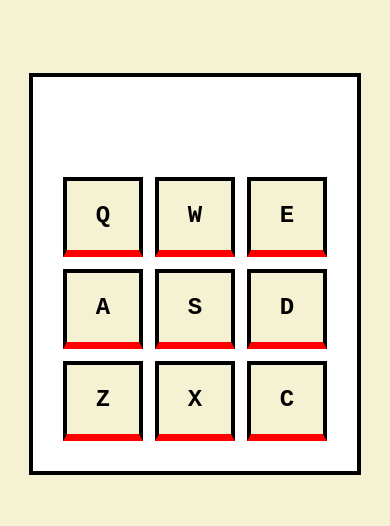
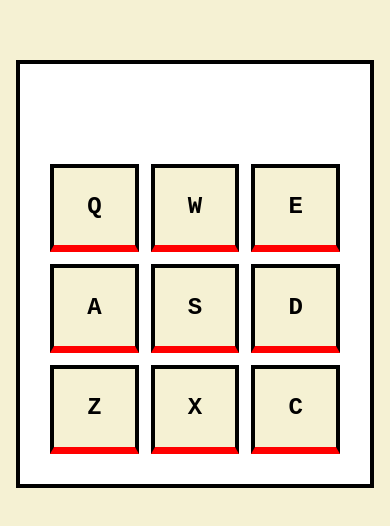
Before and after one commit to Emansafavi/drum-machine, a plain HTML site: page index.html in a window 390 px wide. Shown: the part 148-674 px from the top of the page. Drawn offline with Linux system fonts and the light colour scheme.

Commit message:
clean mobile look

```diff
--- a/index.html
+++ b/index.html
@@ -7,6 +7,7 @@
       name="description"
       content="This is a Drum Machine built with Web Audio API and uses Keyboard to play the sounds"
     />
+    <meta name="viewport" content="width=device-width, initial-scale=1.0">
     <link rel="stylesheet" type="text/css" href="./style.css" />
   </head>
   <body>
--- a/style.css
+++ b/style.css
@@ -7,12 +7,15 @@
   display: flex;
   justify-content: center;
   align-items: center;
+  padding: 1rem;
+  box-sizing: border-box;
 }
 
 #drum-machine {
   border: 4px solid black;
   padding: 30px;
   background: white;
+  width: min(100%,420px);
 }
 
 #display {
@@ -51,6 +54,8 @@
   align-items: center;
   justify-content: center;
 
+  -webkit-tap-highlight-color: transparent;
+
   transition:
     transform 0.06s,
     background-color 0.06s,
```
